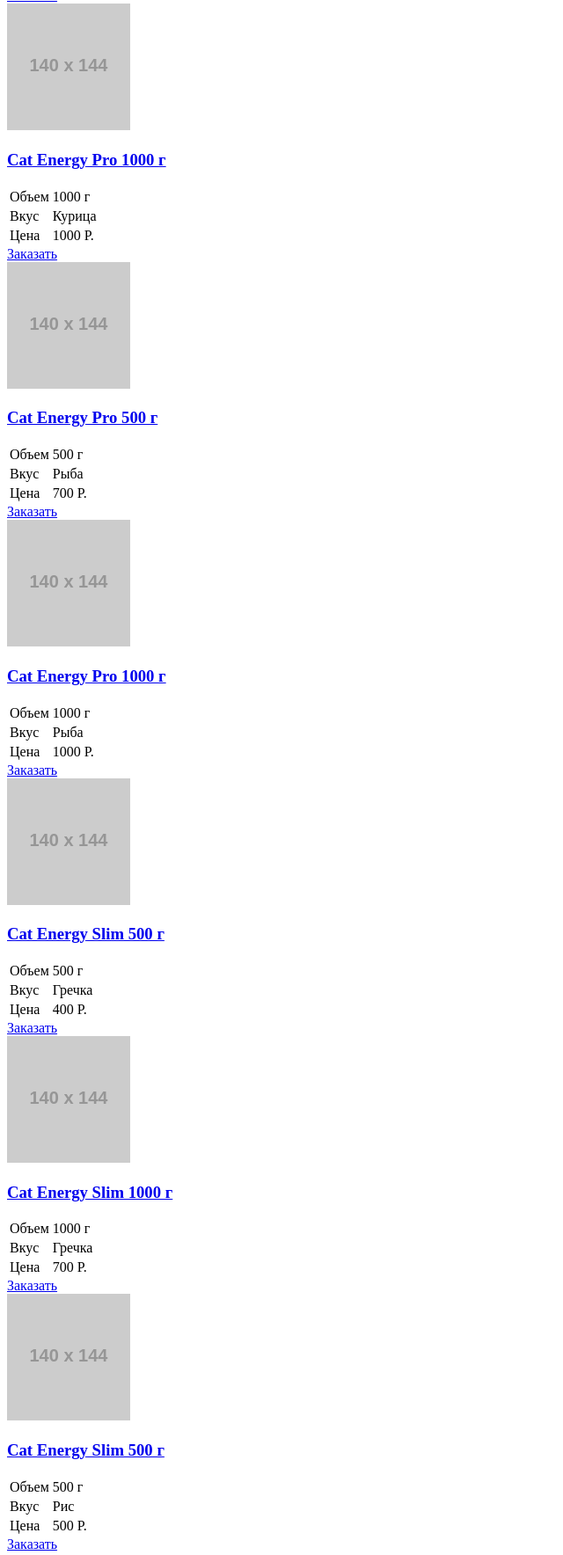
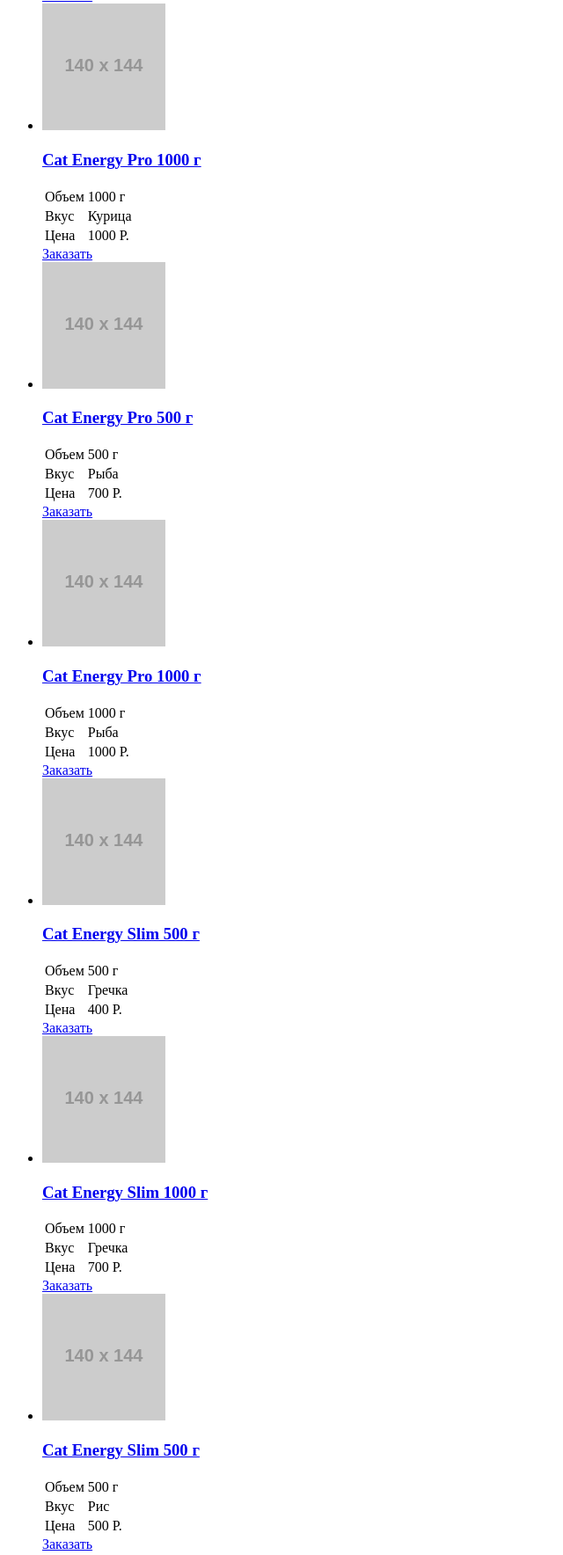
Before and after one commit to Image205/141216-cat-energy-16, a website: page source/catalog.html in a window 1280 px wide. Shown: the part 557-2325 px from the top of the page at 88% size, without its empty margins (0-640 px from the left). Drawn offline with Linux system fonts and the light colour scheme; placeholder pictures from the web are drawn by us.

Commit message:
Исправление ошибок разметки

```diff
--- a/source/catalog.html
+++ b/source/catalog.html
@@ -10,9 +10,9 @@
   <header class="page-header">
     <a href="#" class="page-header__logotype">
       <img class="page-header__logo-image" src="https://placehold.it/33x38" width="33" height="38"
-        alt="Логотип &#34;Cat Energy&#34;">
+        alt="Логотип Cat Energy">
       <img class="logo-text" src="https://placehold.it/101x18;" width="101" height="18"
-        alt="Логотип &#34;Cat Energy&#34;">
+        alt="Логотип Cat Energy">
     </a>
     <nav class="main-nav">
       <button class="main-nav__toggle" type="button">Открыть меню</button>
@@ -33,294 +33,312 @@
   </header>
 
   <main class="page-main">
-    <h1 class="visually_hidden">Каталог продукции &#34;Cat Energy&#34;</h1>
+    <h1 class="page-main__title">Каталог продукции </h1>
     <section class="catalog-main">
-      <h2 class="catalog-main__title">Каталог продукции</h2>
+      <h2 class="visually-hidden">Каталог продукции Cat Energy</h2>
       <div class="catalog-main__wrapper">
-        <article class="catalog-main__item">
-          <div class="catalog-main__left-col">
+        <ul class="catalog-main__list">
+          <li class="catalog-main__item">
+            <article class="catalog-item">
+              <div class="catalog-item__photo">
                 <a href="viewmore.html">
                   <img src="https://placehold.it/140x144" width="140" height="144"
                     alt="Cat Energy Pro 500г со вкусом курицы">
                 </a>
               </div>
-          <div class="catalog-main__right-col">
+              <div class="catalog-item__info">
                 <a href="viewmore.html">
-              <h3 class="catalog-main__item-title">Cat Energy Pro 500 г</h3>
+                  <h3 class="catalog-item__title">Cat Energy Pro 500 г</h3>
                 </a>
-            <table class="catalog-main__stats">
+                <table class="catalog-item__stats">
                   <tr>
-                <td class="catalog-main__param">
+                    <td class="catalog-item__param">
                       Объем
                     </td>
-                <td class="catalog-main__option">
+                    <td class="catalog-item__option">
                       500 г
                     </td>
                   </tr>
                   <tr>
-                <td class="catalog-main__param">
+                    <td class="catalog-item__param">
                       Вкус
                     </td>
-                <td class="catalog-main__option">
+                    <td class="catalog-item__option">
                       Курица
                     </td>
                   </tr>
                   <tr>
-                <td class="catalog-main__param">
+                    <td class="catalog-item__param">
                       Цена
                     </td>
-                <td class="catalog-main__option">
+                    <td class="catalog-item__option">
                       700 Р.
                     </td>
                   </tr>
                 </table>
               </div>
-          <a href="order.html" class="catalog-main__button major-button">Заказать</a>
+              <a href="order.html" class="catalog-item__button major-button">Заказать</a>
             </article>
+          </li>
 
-        <article class="catalog-main__item">
-          <div class="catalog-main__left-col">
+          <li class="catalog-main__item">
+            <article class="catalog-item">
+              <div class="catalog-item__photo">
+                <a href="viewmore.html">
+                  <img src="https://placehold.it/140x144" width="140" height="144"
+                    alt="Cat Energy Pro 500г со вкусом курицы">
+                </a>
+              </div>
+              <div class="catalog-item__info">
+                <a href="viewmore.html">
+                  <h3 class="catalog-item__title">Cat Energy Pro 1000 г</h3>
+                </a>
+                <table class="catalog-item__stats">
+                  <tr>
+                    <td class="catalog-item__param">
+                      Объем
+                    </td>
+                    <td class="catalog-item__option">
+                      1000 г
+                    </td>
+                  </tr>
+                  <tr>
+                    <td class="catalog-item__param">
+                      Вкус
+                    </td>
+                    <td class="catalog-item__option">
+                      Курица
+                    </td>
+                  </tr>
+                  <tr>
+                    <td class="catalog-item__param">
+                      Цена
+                    </td>
+                    <td class="catalog-item__option">
+                      1000 Р.
+                    </td>
+                  </tr>
+                </table>
+              </div>
+              <a href="order.html" class="catalog-item__button major-button">Заказать</a>
+            </article>
+          </li>
+
+          <li class="catalog-main__item">
+            <article class="catalog-item">
+              <div class="catalog-item__photo">
+                <a href="viewmore.html">
+                  <img src="https://placehold.it/140x144" width="140" height="144"
+                    alt="Cat Energy Pro 500г со вкусом рыбы">
+                </a>
+              </div>
+              <div class="catalog-item__info">
+                <a href="viewmore.html">
+                  <h3 class="catalog-item__title">Cat Energy Pro 500 г</h3>
+                </a>
+                <table class="catalog-item__stats">
+                  <tr>
+                    <td class="catalog-item__param">
+                      Объем
+                    </td>
+                    <td class="catalog-item__option">
+                      500 г
+                    </td>
+                  </tr>
+                  <tr>
+                    <td class="catalog-item__param">
+                      Вкус
+                    </td>
+                    <td class="catalog-item__option">
+                      Рыба
+                    </td>
+                  </tr>
+                  <tr>
+                    <td class="catalog-item__param">
+                      Цена
+                    </td>
+                    <td class="catalog-item__option">
+                      700 Р.
+                    </td>
+                  </tr>
+                </table>
+              </div>
+              <a href="order.html" class="catalog-item__button major-button">Заказать</a>
+            </article>
+          </li>
+
+          <li class="catalog-main__item">
+            <article class="catalog-item">
+              <div class="catalog-item__photo">
                 <a href="viewmore.html">
                   <img src="https://placehold.it/140x144" width="140" height="144"
                     alt="Cat Energy Pro 1000г со вкусом курицы">
                 </a>
               </div>
-          <div class="catalog-main__right-col">
+              <div class="catalog-item__info">
                 <a href="viewmore.html">
-              <h3 class="catalog-main__item-title">Cat Energy Pro 1000 г</h3>
+                  <h3 class="catalog-item__title">Cat Energy Pro 1000 г</h3>
                 </a>
-            <table class="catalog-main__stats">
+                <table class="catalog-item__stats">
                   <tr>
-                <td class="catalog-main__param">
+                    <td class="catalog-item__param">
                       Объем
                     </td>
-                <td class="catalog-main__option">
+                    <td class="catalog-item__option">
                       1000 г
                     </td>
                   </tr>
                   <tr>
-                <td class="catalog-main__param">
+                    <td class="catalog-item__param">
                       Вкус
                     </td>
-                <td class="catalog-main__option">
-                  Курица
+                    <td class="catalog-item__option">
+                      Рыба
                     </td>
                   </tr>
                   <tr>
-                <td class="catalog-main__param">
+                    <td class="catalog-item__param">
                       Цена
                     </td>
-                <td class="catalog-main__option">
+                    <td class="catalog-item__option">
                       1000 Р.
                     </td>
                   </tr>
                 </table>
               </div>
-          <a href="order.html" class="catalog-main__button major-button">Заказать</a>
+              <a href="order.html" class="catalog-item__button major-button">Заказать</a>
             </article>
+          </li>
 
-        <article class="catalog-main__item">
-          <div class="catalog-main__left-col">
+          <li class="catalog-main__item">
+            <article class="catalog-item">
+              <div class="catalog-item__photo">
                 <a href="viewmore.html">
-              <img src="https://placehold.it/140x144" width="140" height="144" alt="Cat Energy Pro 500г со вкусом рыбы">
+                  <img src="https://placehold.it/140x144" width="140" height="144"
+                    alt="Cat Energy Slim 500г со вкусом гречки">
                 </a>
               </div>
-          <div class="catalog-main__right-col">
+              <div class="catalog-item__info">
                 <a href="viewmore.html">
-              <h3 class="catalog-main__item-title">Cat Energy Pro 500 г</h3>
+                  <h3 class="catalog-item__title">Cat Energy Slim 500 г</h3>
                 </a>
-            <table class="catalog-main__stats">
+                <table class="catalog-item__stats">
                   <tr>
-                <td class="catalog-main__param">
+                    <td class="catalog-item__param">
                       Объем
                     </td>
-                <td class="catalog-main__option">
+                    <td class="catalog-item__option">
                       500 г
                     </td>
                   </tr>
                   <tr>
-                <td class="catalog-main__param">
+                    <td class="catalog-item__param">
                       Вкус
                     </td>
-                <td class="catalog-main__option">
-                  Рыба
+                    <td class="catalog-item__option">
+                      Гречка
                     </td>
                   </tr>
                   <tr>
-                <td class="catalog-main__param">
+                    <td class="catalog-item__param">
                       Цена
                     </td>
-                <td class="catalog-main__option">
+                    <td class="catalog-item__option">
+                      400 Р.
+                    </td>
+                  </tr>
+                </table>
+              </div>
+              <a href="order.html" class="catalog-item__button major-button">Заказать</a>
+            </article>
+          </li>
+
+          <li class="catalog-main__item">
+            <article class="catalog-item">
+              <div class="catalog-item__photo">
+                <a href="viewmore.html">
+                  <img src="https://placehold.it/140x144" width="140" height="144"
+                    alt="Cat Energy Slim 1000г со вкусом гречки">
+                </a>
+              </div>
+              <div class="catalog-item__info">
+                <a href="viewmore.html">
+                  <h3 class="catalog-item__title">Cat Energy Slim 1000 г</h3>
+                </a>
+                <table class="catalog-item__stats">
+                  <tr>
+                    <td class="catalog-item__param">
+                      Объем
+                    </td>
+                    <td class="catalog-item__option">
+                      1000 г
+                    </td>
+                  </tr>
+                  <tr>
+                    <td class="catalog-item__param">
+                      Вкус
+                    </td>
+                    <td class="catalog-item__option">
+                      Гречка
+                    </td>
+                  </tr>
+                  <tr>
+                    <td class="catalog-item__param">
+                      Цена
+                    </td>
+                    <td class="catalog-item__option">
                       700 Р.
                     </td>
                   </tr>
                 </table>
               </div>
-          <a href="order.html" class="catalog-main__button major-button">Заказать</a>
+              <a href="order.html" class="catalog-item__button major-button">Заказать</a>
             </article>
+          </li>
 
-        <article class="catalog-main__item">
-          <div class="catalog-main__left-col">
-            <a href="viewmore.html">
-              <img src="https://placehold.it/140x144" width="140" height="144"
-                alt="Cat Energy Pro 1000г со вкусом рыбы">
-            </a>
-          </div>
-          <div class="catalog-main__right-col">
-            <a href="viewmore.html">
-              <h3 class="catalog-main__item-title">Cat Energy Pro 1000 г</h3>
-            </a>
-            <table class="catalog-main__stats">
-              <tr>
-                <td class="catalog-main__param">
-                  Объем
-                </td>
-                <td class="catalog-main__option">
-                  1000 г
-                </td>
-              </tr>
-              <tr>
-                <td class="catalog-main__param">
-                  Вкус
-                </td>
-                <td class="catalog-main__option">
-                  Рыба
-                </td>
-              </tr>
-              <tr>
-                <td class="catalog-main__param">
-                  Цена
-                </td>
-                <td class="catalog-main__option">
-                  1000 Р.
-                </td>
-              </tr>
-            </table>
-          </div>
-          <a href="order.html" class="catalog-main__button major-button">Заказать</a>
-        </article>
-
-        <article class="catalog-main__item">
-          <div class="catalog-main__left-col">
-            <a href="viewmore.html">
-              <img src="https://placehold.it/140x144" width="140" height="144"
-                alt="Cat Energy Slim 500г со вкусом гречки">
-            </a>
-          </div>
-          <div class="catalog-main__right-col">
-            <a href="viewmore.html">
-              <h3 class="catalog-main__item-title">Cat Energy Slim 500 г</h3>
-            </a>
-            <table class="catalog-main__stats">
-              <tr>
-                <td class="catalog-main__param">
-                  Объем
-                </td>
-                <td class="catalog-main__option">
-                  500 г
-                </td>
-              </tr>
-              <tr>
-                <td class="catalog-main__param">
-                  Вкус
-                </td>
-                <td class="catalog-main__option">
-                  Гречка
-                </td>
-              </tr>
-              <tr>
-                <td class="catalog-main__param">
-                  Цена
-                </td>
-                <td class="catalog-main__option">
-                  400 Р.
-                </td>
-              </tr>
-            </table>
-          </div>
-          <a href="order.html" class="catalog-main__button major-button">Заказать</a>
-        </article>
-
-        <article class="catalog-main__item">
-          <div class="catalog-main__left-col">
-            <a href="viewmore.html">
-              <img src="https://placehold.it/140x144" width="140" height="144"
-                alt="Cat Energy Slim 1000г со вкусом гречки">
-            </a>
-          </div>
-          <div class="catalog-main__right-col">
-            <a href="viewmore.html">
-              <h3 class="catalog-main__item-title">Cat Energy Slim 1000 г</h3>
-            </a>
-            <table class="catalog-main__stats">
-              <tr>
-                <td class="catalog-main__param">
-                  Объем
-                </td>
-                <td class="catalog-main__option">
-                  1000 г
-                </td>
-              </tr>
-              <tr>
-                <td class="catalog-main__param">
-                  Вкус
-                </td>
-                <td class="catalog-main__option">
-                  Гречка
-                </td>
-              </tr>
-              <tr>
-                <td class="catalog-main__param">
-                  Цена
-                </td>
-                <td class="catalog-main__option">
-                  700 Р.
-                </td>
-              </tr>
-            </table>
-          </div>
-          <a href="order.html" class="catalog-main__button major-button">Заказать</a>
-        </article>
-        <article class="catalog-main__item">
-          <div class="catalog-main__left-col">
+          <li class="catalog-main__item">
+            <article class="catalog-item">
+              <div class="catalog-item__photo">
                 <a href="viewmore.html">
                   <img src="https://placehold.it/140x144" width="140" height="144"
                     alt="Cat Energy Slim 500г со вкусом риса">
                 </a>
               </div>
-          <div class="catalog-main__right-col">
+              <div class="catalog-item__info">
                 <a href="viewmore.html">
-              <h3 class="catalog-main__item-title">Cat Energy Slim 500 г</h3>
+                  <h3 class="catalog-item__title">Cat Energy Slim 500 г</h3>
                 </a>
-            <table class="catalog-main__stats">
+                <table class="catalog-item__stats">
                   <tr>
-                <td class="catalog-main__param">
+                    <td class="catalog-item__param">
                       Объем
                     </td>
-                <td class="catalog-main__option">
+                    <td class="catalog-item__option">
                       500 г
                     </td>
                   </tr>
                   <tr>
-                <td class="catalog-main__param">
+                    <td class="catalog-item__param">
                       Вкус
                     </td>
-                <td class="catalog-main__option">
+                    <td class="catalog-item__option">
                       Рис
                     </td>
                   </tr>
                   <tr>
-                <td class="catalog-main__param">
+                    <td class="catalog-item__param">
                       Цена
                     </td>
-                <td class="catalog-main__option">
+                    <td class="catalog-item__option">
                       500 Р.
                     </td>
                   </tr>
                 </table>
               </div>
-          <a href="order.html" class="catalog-main__button major-button">Заказать</a>
+              <a href="order.html" class="catalog-item__button major-button">Заказать</a>
             </article>
+          </li>
+        </ul>
       </div>
       <article class="catalog-main__to-all">
         <h3 class="catalog-main__to-all-title">Показать еще 100500 товаров</h3>
```
Also changed, not shown: source/form.html (+2 -2 lines), source/index.html (+18 -12 lines), source/img/content/cat-energy-logotype-text.svg (deleted), source/img/icon/htmlacademy.svg (renamed from source/img/htmlacademy.svg). Lines whose indentation alone changed are shown as unchanged.
